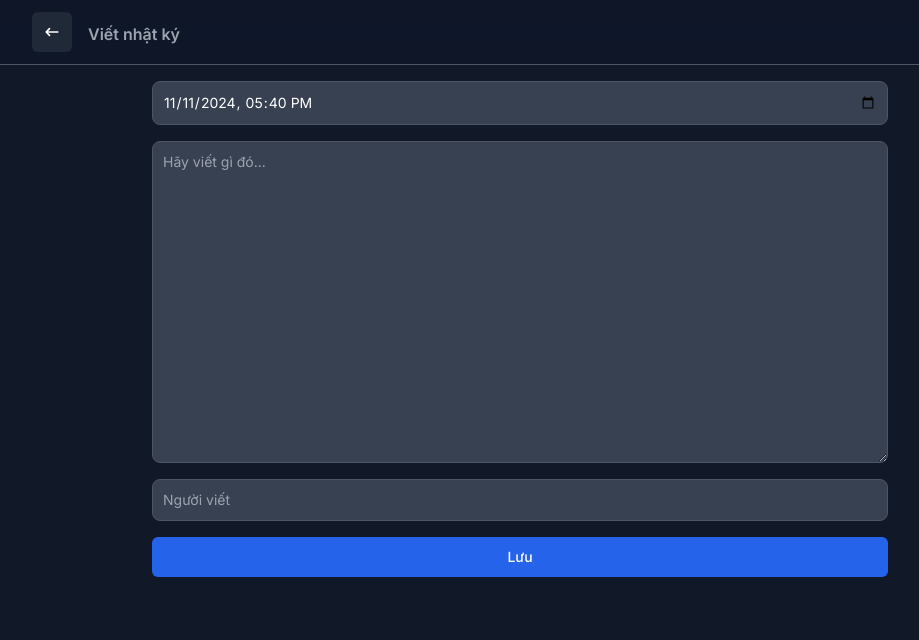
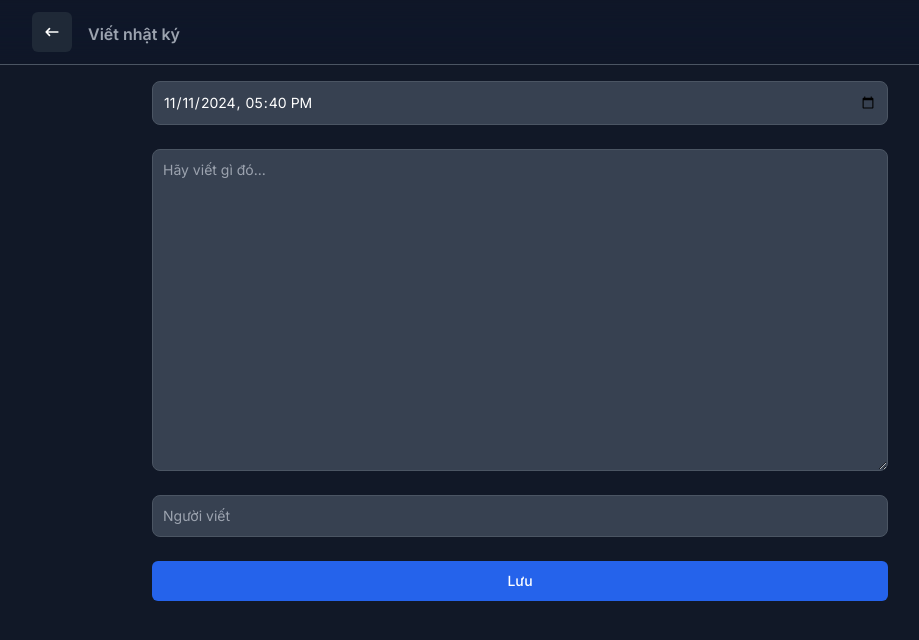
Before and after one commit to irzko/kyeon, a Next.js app: page /diary/create in a window 1280 px wide. Shown: the top 640 px of the page, without its empty margins (120-1039 px from the left). Built offline with nearby package versions, Linux system fonts and the light colour scheme.

Commit message:
Update page.tsx

```diff
--- a/app/diary/create/page.tsx
+++ b/app/diary/create/page.tsx
@@ -43,7 +43,7 @@ const Page = () => {
         className="p-4 max-w-screen-md mx-auto flex flex-col"
         action={createDiaryAction}
       >
-        <div className="mb-4">
+        <div className="mb-6">
           <Input
             type="datetime-local"
             id="date"
@@ -52,7 +52,7 @@ const Page = () => {
             required
           ></Input>
         </div>
-        <div className="mb-4">
+        <div className="mb-6">
           <textarea
             id="content"
             name="content"
@@ -62,7 +62,7 @@ const Page = () => {
             required
           ></textarea>
         </div>
-        <div className="mb-4">
+        <div className="mb-6">
           <Input
             type="text"
             id="author"
```
